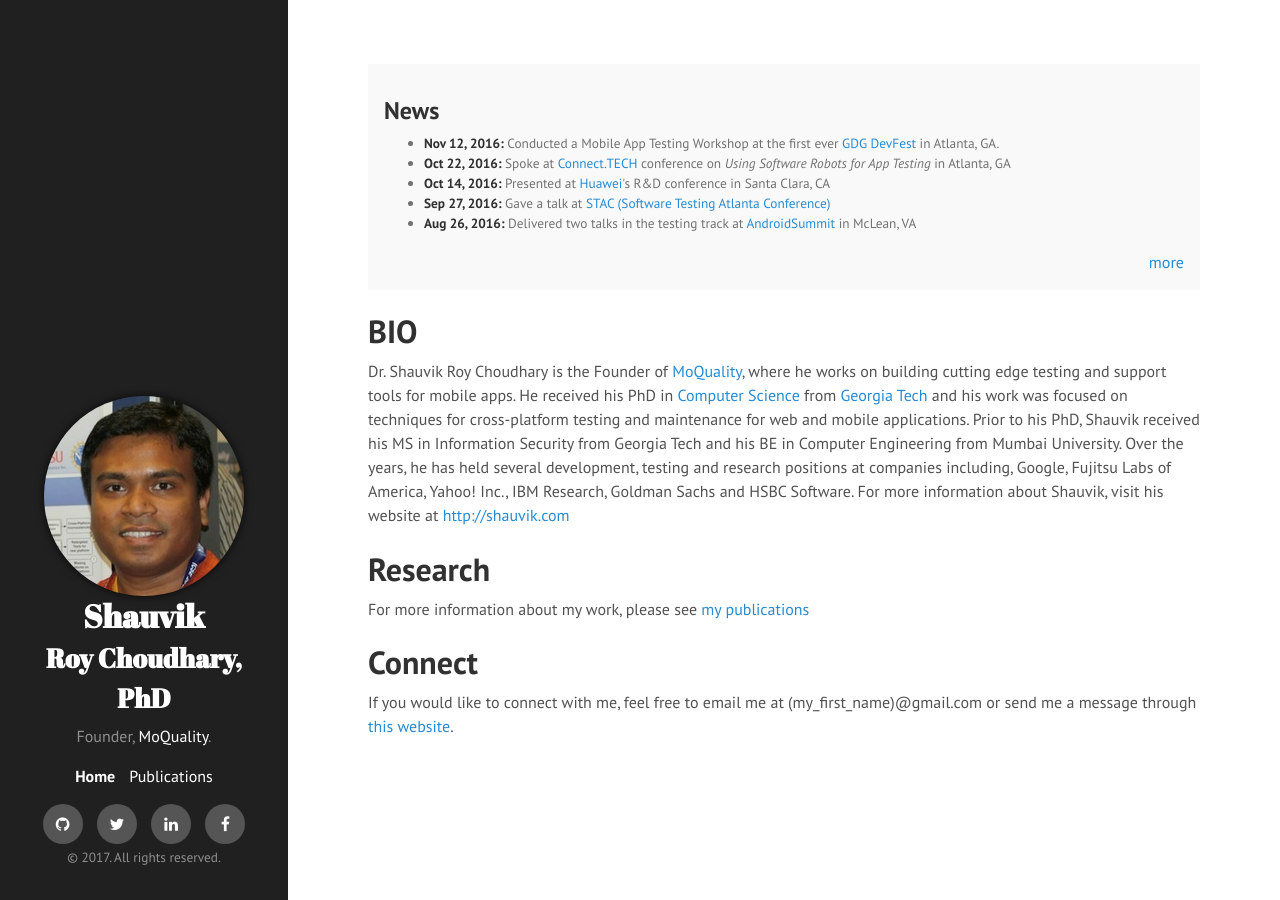
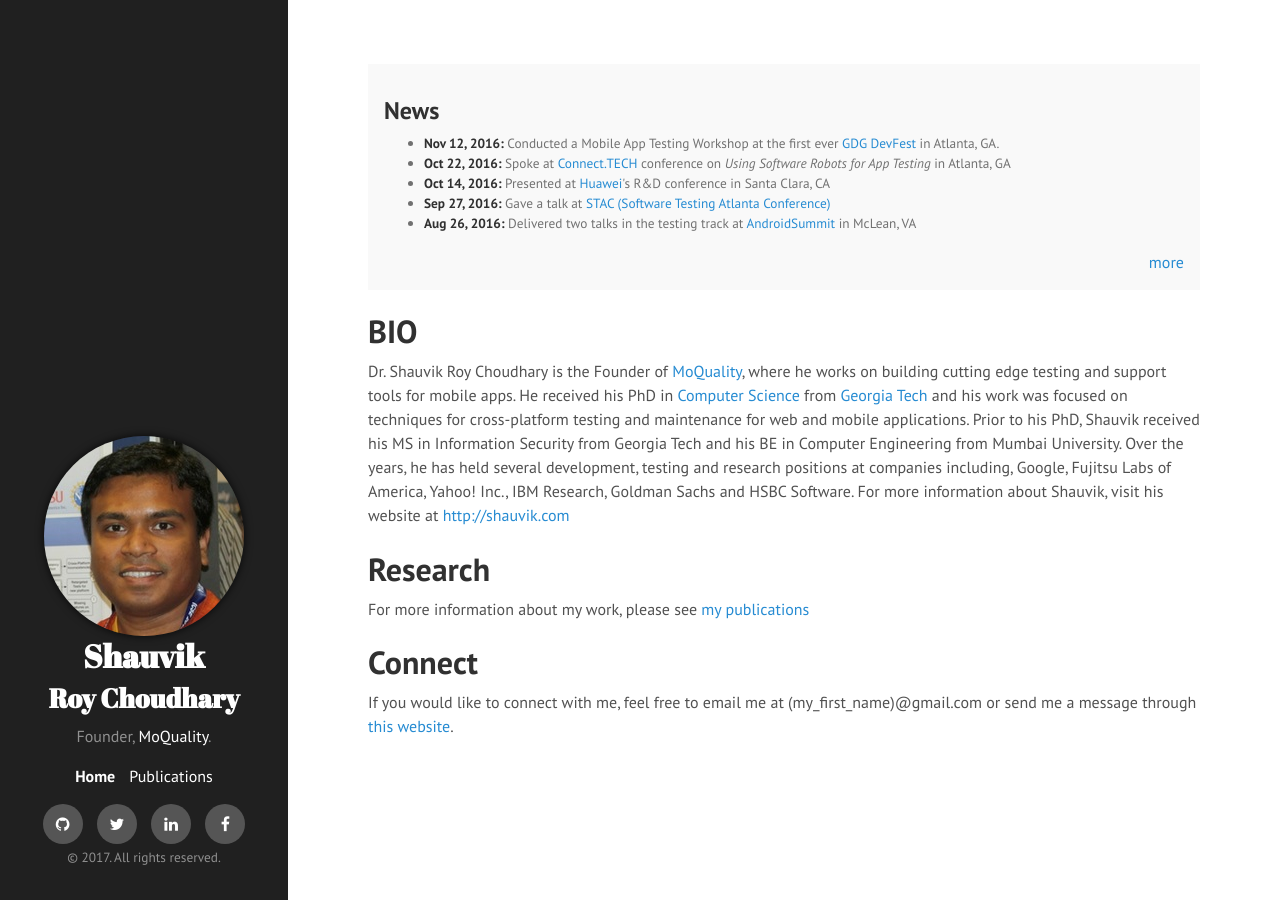
Before and after one commit to shauvik/shauvik.github.io, a Jekyll site: the page built from index.html, in a window 1280 px wide. Built offline with Jekyll 4.4.1, drawn with Linux system fonts in a browser that asks for light colours; nearby versions of some CDN libraries.

Commit message:
Update _config.yml

```diff
--- a/_config.yml
+++ b/_config.yml
@@ -8,7 +8,7 @@ highlighter: rouge
 permalink:        pretty
 
 # Setup
-title:            'Shauvik <br /><small>Roy Choudhary, PhD</small>'
+title:            'Shauvik <br /><small>Roy Choudhary</small>'
 tagline:          'PhD, Entrepreneur'
 description:      'Founder, <a href="https://moquality.com">MoQuality</a>.'
 url:              http://shauvik.com
```
